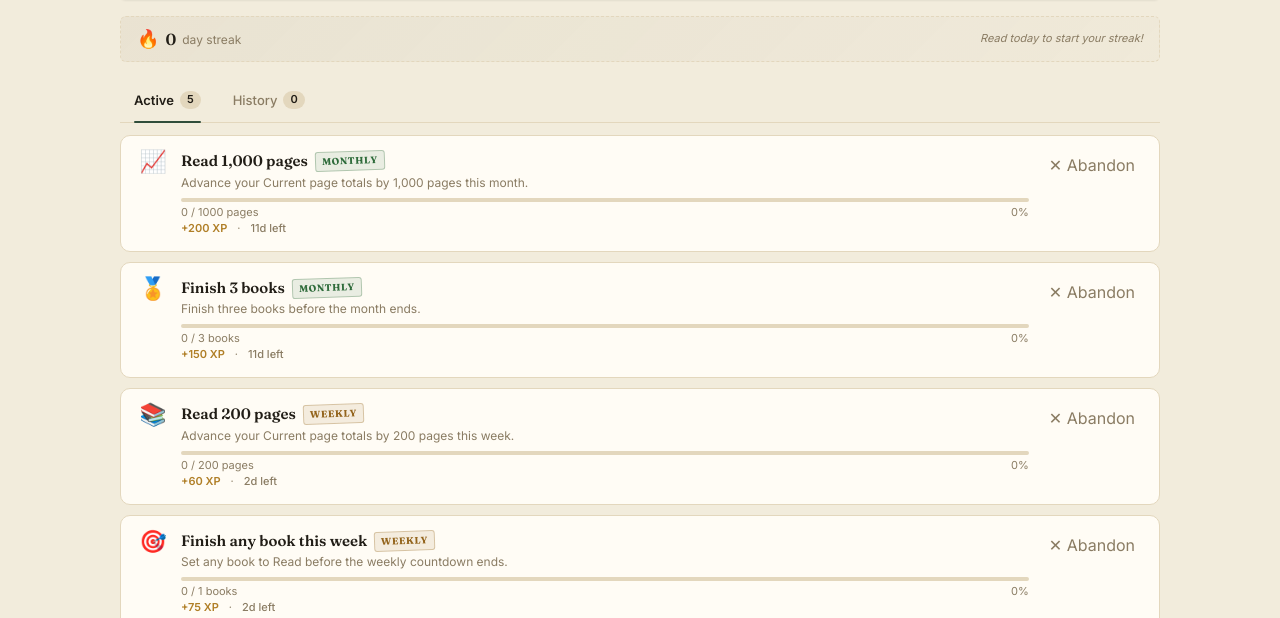
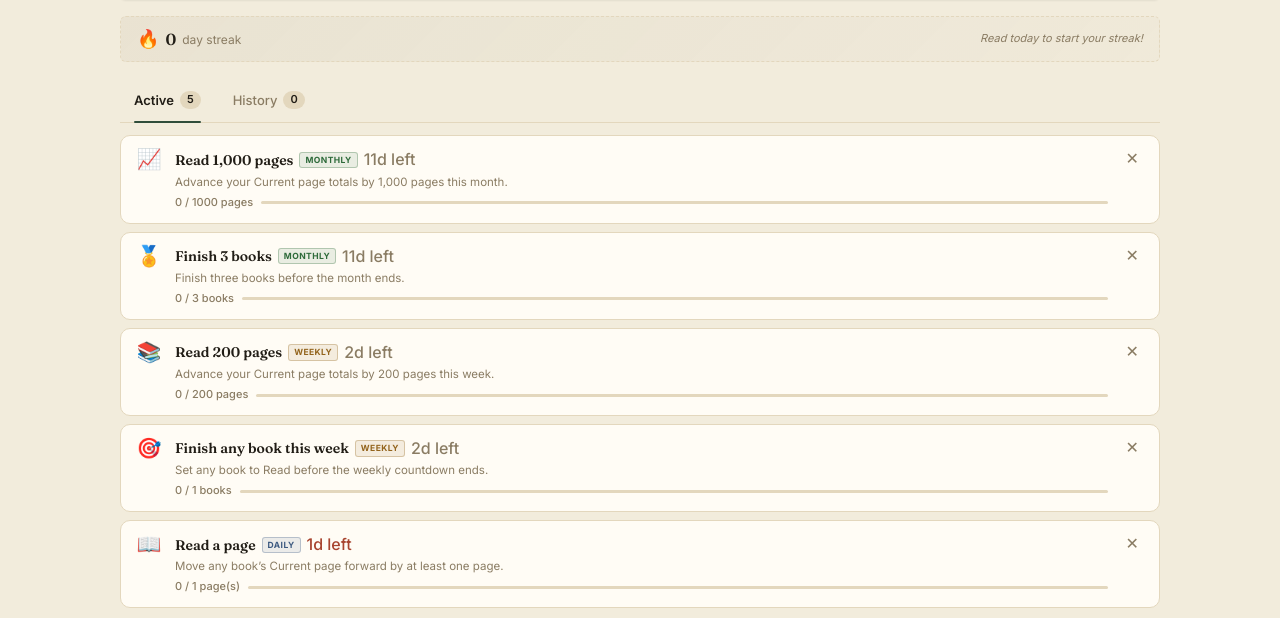
Before and after one commit to calinadrian/Shelf, a website: page index.html in a window 1280 px wide. Both pictures are taken after a click on the button "Quests". Shown: the part 182-800 px from the top of the page. Drawn offline with Linux system fonts and the light colour scheme.

Commit message:
Redesign quest cards: compact 3-row layout

```diff
--- a/app.js
+++ b/app.js
@@ -333,49 +333,47 @@ function renderQuestList(progress, tab) {
     } else if (isAbandoned) {
       metaHtml = `<span class="quest-abandoned">Abandoned</span>`;
     } else {
-      const xpHtml = `<span class="quest-xp">+${quest.xp} XP</span>`;
-      const countdownHtml = quest.expiresAt
+      metaHtml = quest.expiresAt
         ? `<span class="quest-countdown ${Math.ceil((quest.expiresAt - now) / 86400000) > 1 ? 'safe' : ''}">${Math.max(0, Math.ceil((quest.expiresAt - now) / 86400000))}d left</span>`
         : '';
-      metaHtml = `${xpHtml}${countdownHtml ? ` · ${countdownHtml}` : ''}`;
     }
 
-    // Progress bar
+    // Progress info (always show for active quests)
+    let progressText = '';
     let progressBarHtml = '';
-    if (progressInfo && progressInfo.max > 0 && !isDone && !isFailed && !isAbandoned) {
+    if (progressInfo && progressInfo.max > 0) {
       const pct = Math.min(100, Math.round((progressInfo.current / progressInfo.max) * 100));
-      progressBarHtml = `
-        <div class="quest-progress-bar">
-          <div class="quest-progress-track">
-            <span class="quest-progress-fill ${periodLabel}" style="width: ${pct}%"></span>
-          </div>
-          <div class="quest-progress-label">
-            <span>${progressInfo.current} / ${progressInfo.max} ${progressInfo.unit}</span>
-            <span>${pct}%</span>
-          </div>
-        </div>`;
+      if (!isDone && !isFailed && !isAbandoned) {
+        progressText = `<span class="quest-progress-text">${progressInfo.current} / ${progressInfo.max} ${progressInfo.unit}</span>`;
+        progressBarHtml = `<div class="quest-progress-track"><span class="quest-progress-fill ${periodLabel}" style="width: ${pct}%"></span></div>`;
+      } else {
+        progressText = `<span class="quest-progress-text">${progressInfo.current} / ${progressInfo.max} ${progressInfo.unit}</span>`;
+      }
     }
 
     // Action buttons for active quests
     let actionsHtml = '';
     if (quest.status === 'active') {
-      actionsHtml = `<button class="quest-action-btn danger" data-quest-id="${quest.id}" aria-label="Abandon quest">✕ Abandon</button>`;
+      actionsHtml = `<button class="quest-action-btn danger" data-quest-id="${quest.id}" aria-label="Abandon quest">✕</button>`;
     } else if (isDone) {
-      actionsHtml = `<span class="quest-complete">✓ Complete</span>`;
+      actionsHtml = `<span class="quest-complete">✓</span>`;
     } else if (isFailed) {
-      actionsHtml = `<span class="quest-failed">✕ Failed</span>`;
+      actionsHtml = `<span class="quest-failed">✕</span>`;
     } else if (isAbandoned) {
-      actionsHtml = `<span class="quest-abandoned">— Abandoned</span>`;
+      actionsHtml = `<span class="quest-abandoned">—</span>`;
     }
 
     return `
       <article class="quest${isDone || isFailed || isAbandoned ? ' quest-done' : ''}" data-quest-id="${quest.id}">
         <span class="quest-icon" aria-hidden="true">${icon}</span>
-        <div class="quest-copy">
-          <p class="quest-title">${esc(quest.title)}<span class="quest-badge ${periodLabel}">${periodLabel}</span></p>
+        <div class="quest-body">
+          <div class="quest-header">
+            <span class="quest-title">${esc(quest.title)}</span>
+            <span class="quest-badge ${periodLabel}">${periodLabel}</span>
+            ${metaHtml}
+          </div>
           <p class="quest-description">${esc(quest.description || 'Make progress in your library.')}</p>
-          ${progressBarHtml}
-          <p class="quest-meta">${metaHtml}</p>
+          ${progressText || progressBarHtml ? `<div class="quest-footer">${progressText}${progressBarHtml}</div>` : ''}
         </div>
         <div class="quest-actions">${actionsHtml}</div>
       </article>`;
--- a/styles.css
+++ b/styles.css
@@ -205,46 +205,51 @@ select:focus { border-color: var(--focus-border); box-shadow: 0 0 0 3px var(--fo
 .quest-tab-count { font-size: 11px; font-weight: 600; background: var(--line); color: var(--text); border-radius: 999px; padding: 1px 7px; }
 
 /* Quest list */
-.quest-list { display: grid; gap: 10px; }
-.quest { display: flex; align-items: flex-start; gap: 12px; padding: 14px 16px; border: 1px solid var(--line); border-radius: var(--radius); background: var(--surface); transition: transform .1s, box-shadow .1s; }
+.quest-list { display: grid; gap: 8px; }
+.quest { display: flex; align-items: flex-start; gap: 12px; padding: 12px 14px; border: 1px solid var(--line); border-radius: var(--radius); background: var(--surface); transition: transform .1s, box-shadow .1s; }
 .quest:hover { box-shadow: var(--shadow-sm); }
-.quest-icon { font-size: 22px; flex: 0 0 32px; text-align: center; line-height: 1; }
-.quest-copy { min-width: 0; flex: 1; }
-.quest-title { margin: 0 0 3px; font-family: var(--font-display); font-size: 15px; font-weight: 600; display: flex; align-items: center; gap: 7px; flex-wrap: wrap; }
+.quest-icon { font-size: 20px; flex: 0 0 28px; text-align: center; line-height: 1; padding-top: 1px; }
+
+.quest-body { min-width: 0; flex: 1; }
+
+/* Header row: title + badge | XP | action */
+.quest-header { display: flex; align-items: center; gap: 6px; flex-wrap: wrap; }
+.quest-title { font-family: var(--font-display); font-size: 14px; font-weight: 600; display: inline; line-height: 1.3; }
 /* Quest-type tags read like a small ink stamp, not a chip. */
-.quest-badge { font-size: 9.5px; font-weight: 700; letter-spacing: .06em; text-transform: uppercase; padding: 2px 6px; border-radius: 3px; border: 1px solid transparent; flex: 0 0 auto; transform: rotate(-2deg); }
+.quest-badge { font-size: 8.5px; font-weight: 700; letter-spacing: .05em; text-transform: uppercase; padding: 1px 5px; border-radius: 3px; border: 1px solid transparent; flex: 0 0 auto; vertical-align: middle; }
 .quest-badge.daily { background: rgba(61,90,128,.1); color: var(--badge-want-text); border-color: rgba(61,90,128,.3); }
 .quest-badge.weekly { background: rgba(147,100,28,.1); color: var(--badge-reading-text); border-color: rgba(147,100,28,.3); }
 .quest-badge.monthly { background: rgba(46,107,58,.1); color: var(--badge-read-text); border-color: rgba(46,107,58,.3); }
 .quest-badge.book { background: rgba(168,68,47,.1); color: var(--badge-dnf-text); border-color: rgba(168,68,47,.3); }
-.quest-description { margin: 0 0 5px; color: var(--muted); font-size: 12px; line-height: 1.4; }
 
-/* Quest progress bar */
-.quest-progress-bar { margin-top: 6px; }
-.quest-progress-track { height: 4px; overflow: hidden; border-radius: 999px; background: var(--line); }
+.quest-xp { margin-left: auto; font-size: 12px; font-weight: 600; color: var(--star); white-space: nowrap; }
+
+.quest-description { margin: 2px 0 0; color: var(--muted); font-size: 11.5px; line-height: 1.4; display: -webkit-box; -webkit-line-clamp: 1; -webkit-box-orient: vertical; overflow: hidden; }
+
+/* Bottom row: progress fraction + countdown + thin bar */
+.quest-footer { display: flex; align-items: center; gap: 8px; margin-top: 5px; font-size: 11px; color: var(--muted); }
+.quest-progress-text { font-weight: 500; white-space: nowrap; }
+.quest-countdown { color: var(--danger-text); font-weight: 500; }
+.quest-countdown.safe { color: var(--muted); }
+.quest-progress-track { flex: 1; height: 3px; overflow: hidden; border-radius: 999px; background: var(--line); min-width: 40px; }
 .quest-progress-fill { display: block; height: 100%; border-radius: inherit; transition: width .3s ease; }
 .quest-progress-fill.daily { background: #3b5bdb; }
 .quest-progress-fill.weekly { background: #a06b12; }
 .quest-progress-fill.monthly { background: #2f7d3f; }
 .quest-progress-fill.book { background: #b3402f; }
-.quest-progress-label { display: flex; justify-content: space-between; margin-top: 3px; font-size: 11px; color: var(--muted); }
 
-.quest-meta { margin: 0; color: var(--muted); font-size: 11px; display: flex; align-items: center; gap: 10px; }
-.quest-xp { font-weight: 600; color: var(--star); }
-.quest-countdown { color: var(--danger-text); font-weight: 500; }
-.quest-countdown.safe { color: var(--muted); }
-
-.quest-actions { display: flex; flex-direction: column; align-items: flex-end; gap: 4px; flex: 0 0 auto; }
-.quest-action-btn { appearance: none; border: 0; background: transparent; color: var(--muted); font-size: 11px; cursor: pointer; padding: 4px 8px; border-radius: 6px; font: inherit; transition: color .1s, background .1s; }
+.quest-actions { flex: 0 0 auto; display: flex; align-items: flex-start; }
+.quest-action-btn { appearance: none; border: 0; background: transparent; color: var(--muted); font-size: 14px; cursor: pointer; padding: 2px 6px; border-radius: 6px; font: inherit; transition: color .1s, background .1s; line-height: 1; }
 .quest-action-btn:hover { color: var(--text); background: var(--btn-hover); }
 .quest-action-btn.danger:hover { color: var(--danger-text); background: var(--danger-hover-bg); }
+
 .quest-complete { color: var(--inlib-text); font-size: 11px; font-weight: 700; text-transform: uppercase; letter-spacing: .04em; }
 .quest-failed { color: var(--danger-text); font-size: 11px; font-weight: 700; text-transform: uppercase; letter-spacing: .04em; }
 .quest-abandoned { color: var(--muted); font-size: 11px; font-weight: 500; text-transform: uppercase; letter-spacing: .04em; }
 .quest-done { opacity: .55; }
 .quest-done .quest-title { text-decoration: line-through; }
 
-.quest-controls { display: flex; justify-content: flex-end; gap: 8px; margin-top: 16px; padding-top: 12px; border-top: 1px solid var(--line); }
+.quest-controls { display: flex; justify-content: flex-end; gap: 8px; margin-top: 12px; padding-top: 10px; border-top: 1px solid var(--line); }
 .quest-controls .btn { height: 34px; min-height: 34px; font-size: 11px; }
 
 .quest-empty { text-align: center; padding: 32px 16px; color: var(--muted); font-size: 13px; }
```
